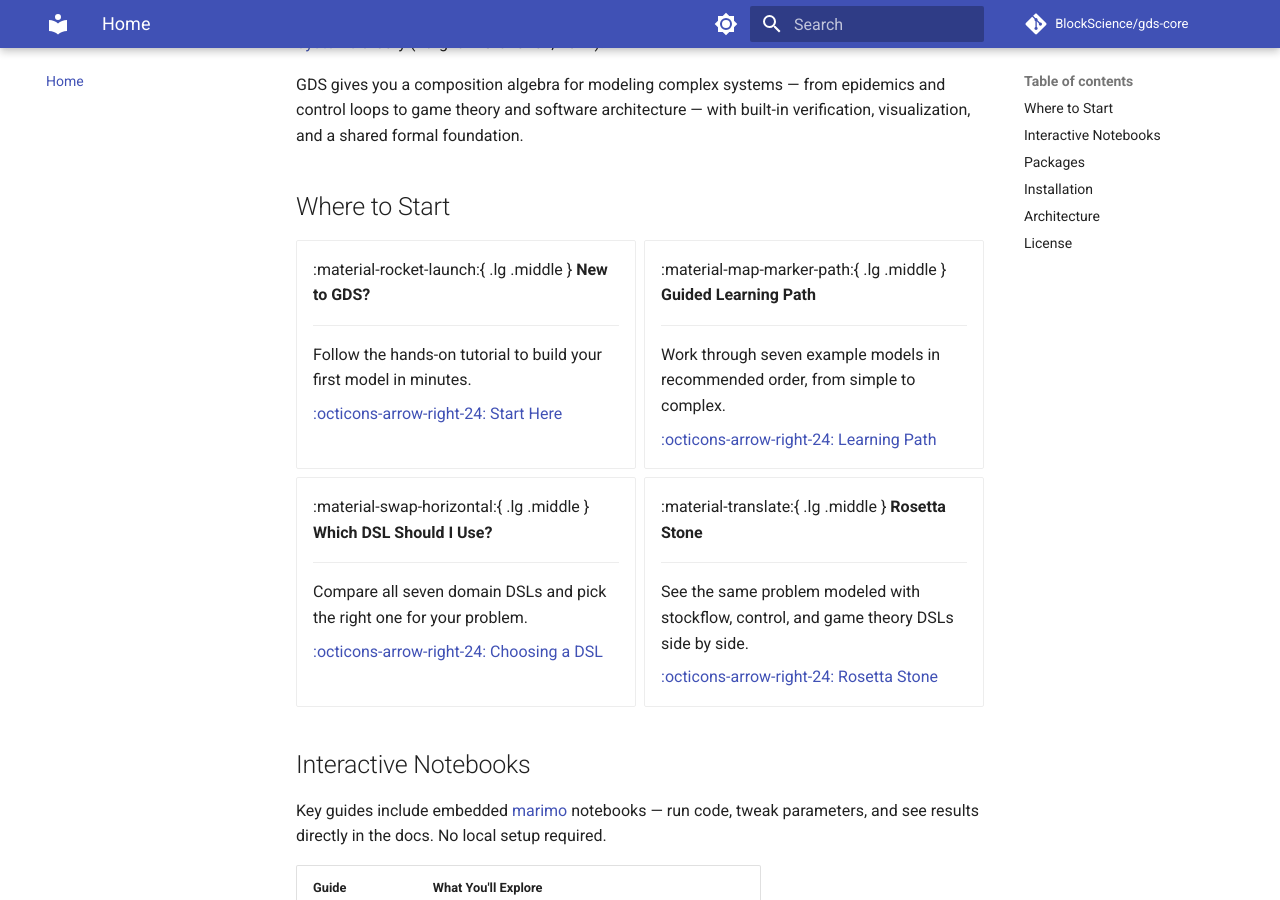
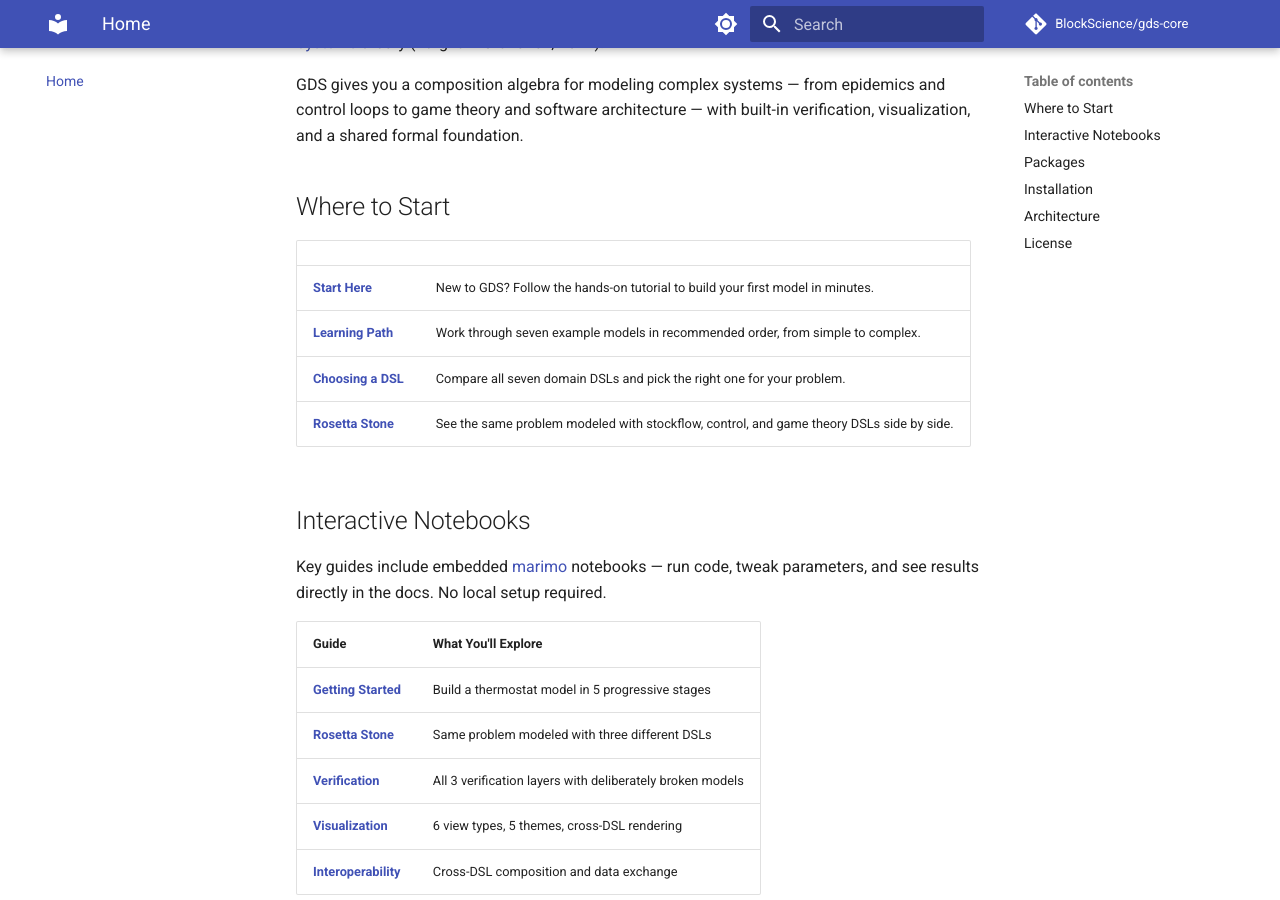
Before and after one commit to BlockScience/gds-core, an MkDocs documentation site: the page built from docs/index.md, in a window 1280 px wide and 900 px high, scrolled down 223 px. Built offline with MkDocs 1.6.1 and Material for MkDocs 9.7.7, drawn with Linux system fonts in a browser that asks for light colours; comment, search, counter and statistics services are not loaded.

Commit message:
fix(docs): replace Insiders-only grid cards with standard markdown table

```diff
--- a/docs/index.md
+++ b/docs/index.md
@@ -6,41 +6,12 @@ GDS gives you a composition algebra for modeling complex systems — from epidem
 
 ## Where to Start
 
-<div class="grid cards" markdown>
-
--   :material-rocket-launch:{ .lg .middle } **New to GDS?**
-
-    ---
-
-    Follow the hands-on tutorial to build your first model in minutes.
-
-    [:octicons-arrow-right-24: Start Here](tutorials/getting-started.md)
-
--   :material-map-marker-path:{ .lg .middle } **Guided Learning Path**
-
-    ---
-
-    Work through seven example models in recommended order, from simple to complex.
-
-    [:octicons-arrow-right-24: Learning Path](examples/learning-path.md)
-
--   :material-swap-horizontal:{ .lg .middle } **Which DSL Should I Use?**
-
-    ---
-
-    Compare all seven domain DSLs and pick the right one for your problem.
-
-    [:octicons-arrow-right-24: Choosing a DSL](guides/choosing-a-dsl.md)
-
--   :material-translate:{ .lg .middle } **Rosetta Stone**
-
-    ---
-
-    See the same problem modeled with stockflow, control, and game theory DSLs side by side.
-
-    [:octicons-arrow-right-24: Rosetta Stone](guides/rosetta-stone.md)
-
-</div>
+| | |
+|---|---|
+| **[Start Here](tutorials/getting-started.md)** | New to GDS? Follow the hands-on tutorial to build your first model in minutes. |
+| **[Learning Path](examples/learning-path.md)** | Work through seven example models in recommended order, from simple to complex. |
+| **[Choosing a DSL](guides/choosing-a-dsl.md)** | Compare all seven domain DSLs and pick the right one for your problem. |
+| **[Rosetta Stone](guides/rosetta-stone.md)** | See the same problem modeled with stockflow, control, and game theory DSLs side by side. |
 
 ## Interactive Notebooks
 
```
